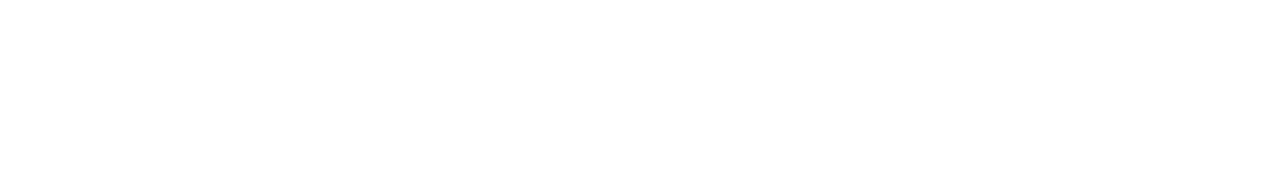
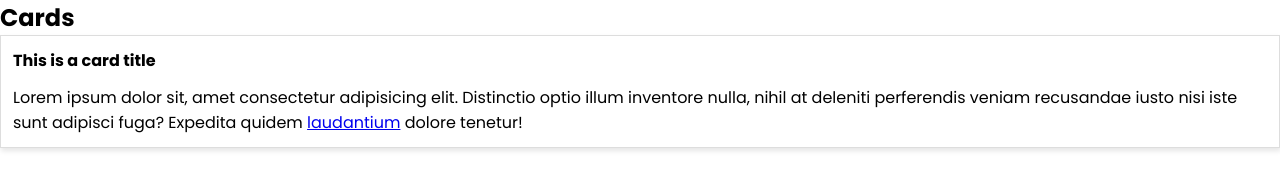
Before and after one commit to mrigorir/sass, a website: page index.html in a window 1280 px wide. Drawn offline with Linux system fonts and the light colour scheme; a web font is replaced by a local one.

Commit message:
Nested rules

```diff
--- a/index.html
+++ b/index.html
@@ -1,12 +1,22 @@
 <!DOCTYPE html>
 <html lang="en">
-<head>
-  <meta charset="UTF-8">
-  <meta name="viewport" content="width=device-width, initial-scale=1.0">
-  <link rel="stylesheet" href="./css/index.css">
-  <title>Complete SASS</title>
-</head>
-<body>
-
-</body>
+  <head>
+    <meta charset="UTF-8" />
+    <meta name="viewport" content="width=device-width, initial-scale=1.0" />
+    <link rel="stylesheet" href="./css/index.css" />
+    <title>Complete SASS</title>
+  </head>
+  <body>
+    <!-- Cards -->
+    <h2>Cards</h2>
+    <div class="card">
+      <h1 class="card-title">This is a card title</h1>
+      <p class="card-body">
+        Lorem ipsum dolor sit, amet consectetur adipisicing elit. Distinctio
+        optio illum inventore nulla, nihil at deleniti perferendis veniam
+        recusandae iusto nisi iste sunt adipisci fuga? Expedita quidem
+        <a href="#">laudantium</a> dolore tenetur!
+      </p>
+    </div>
+  </body>
 </html>
--- a/shinobi/index.scss
+++ b/shinobi/index.scss
@@ -7,5 +7,6 @@
 // colors
 
 //components (button, card, navbar)
+@use './styles/components/card';
 
 // utilities (margin, padding, opacity)
--- a/shinobi/styles/_variables.scss
+++ b/shinobi/styles/_variables.scss
@@ -1,13 +1,19 @@
-//theme-colors
+// theme-colors
 $primary: #326dee;
 $secondary: #1ac888;
 $error: #d32752;
 $info: #f6c31c;
 
-//spacing
+// spacing
 $base-padding: 0.75rem;
 $base-margin: 0.75rem;
 
-//borders
+// borders
 $base-border-thickness: 1px;
 $base-border-radius: 0.75rem;
+
+// box-shadow
+$base-box-shadow: 1px 3px 5px rgba(0, 0, 0, .1);
+
+// font-sizes
+$base-font-size: 1rem;
--- /dev/null
+++ b/shinobi/styles/components/_card.scss
@@ -0,0 +1,22 @@
+@use '../variables';
+
+.card {
+  display: block;
+  padding: variables.$base-padding;
+  border: variables.$base-border-thickness solid #ddd;
+  box-shadow: variables.$base-box-shadow;
+
+  .card-title {
+    font-size: variables.$base-font-size;
+    padding-bottom: variables.$base-padding;
+    font-weight: bold;
+  }
+
+  .card-body {
+    font-size: variables.$base-font-size;
+
+    a {
+      text-decoration: underline;
+    }
+  }
+}
```
Also changed, not shown: css/index.css.
